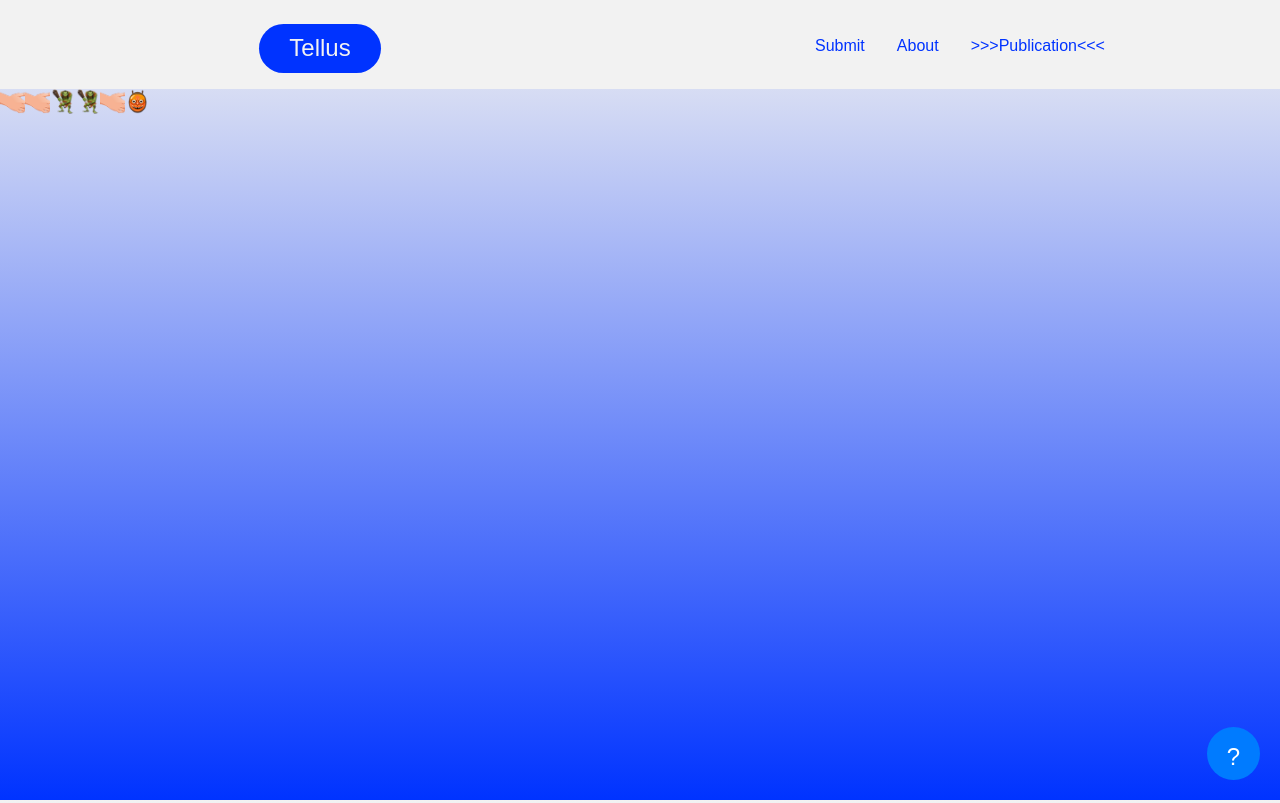
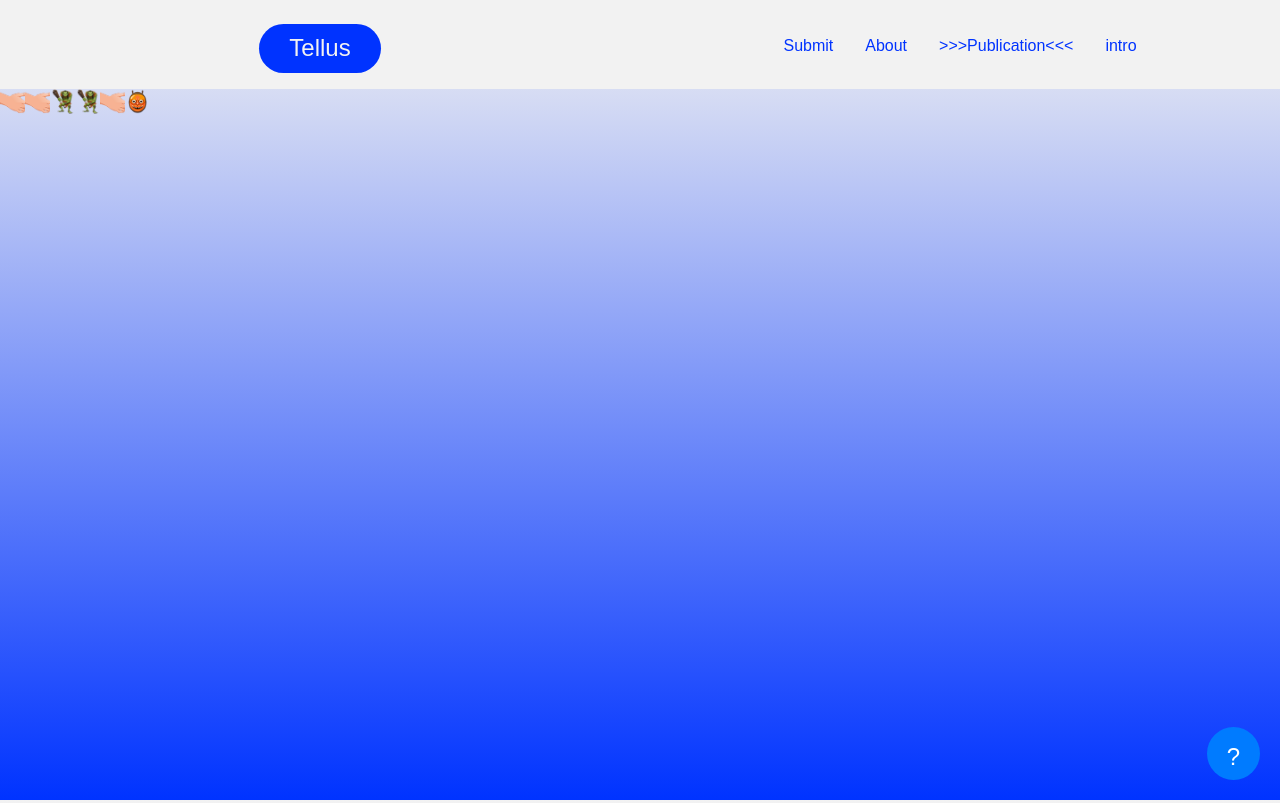
Before and after one commit to maxestwell/tellus, a Vue app: page / in a window 1280 px wide. Built offline with nearby package versions, Linux system fonts and the light colour scheme; a web font is replaced by a local one; what vue-sound would draw is missing.

Commit message:
intronav

```diff
--- a/src/components/TheNav.vue
+++ b/src/components/TheNav.vue
@@ -41,6 +41,14 @@ const isActiveRoute = (paths) => {
           >>>Publication<<<
         </HoverEffect>
       </RouterLink>
+      <RouterLink to="/intro">
+        <HoverEffect
+          defaultSettings="'wght' 700, 'BACK' 0, 'RECT' 0, 'ELSH' 4"
+          hoverSettings="'wght' 500, 'BACK' 700, 'RECT' 700, 'ELSH' 4"
+        >
+          intro
+        </HoverEffect>
+      </RouterLink>
     </nav>
   </div>
 </template>
```
